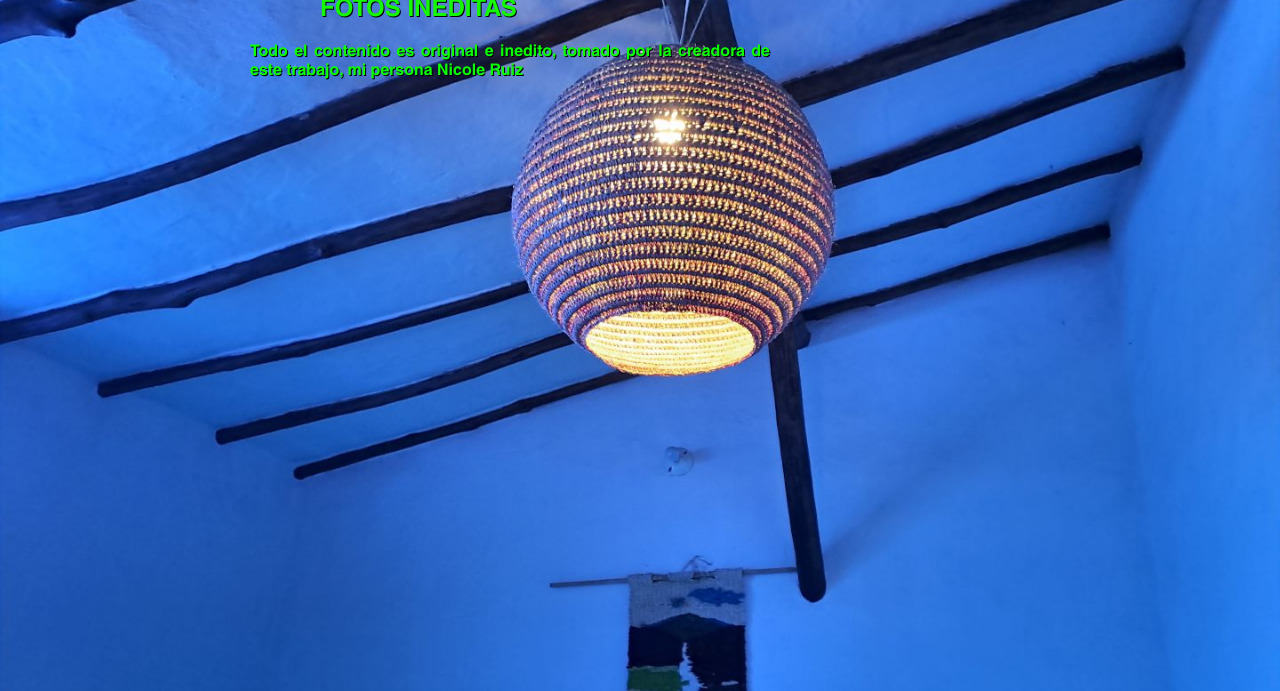
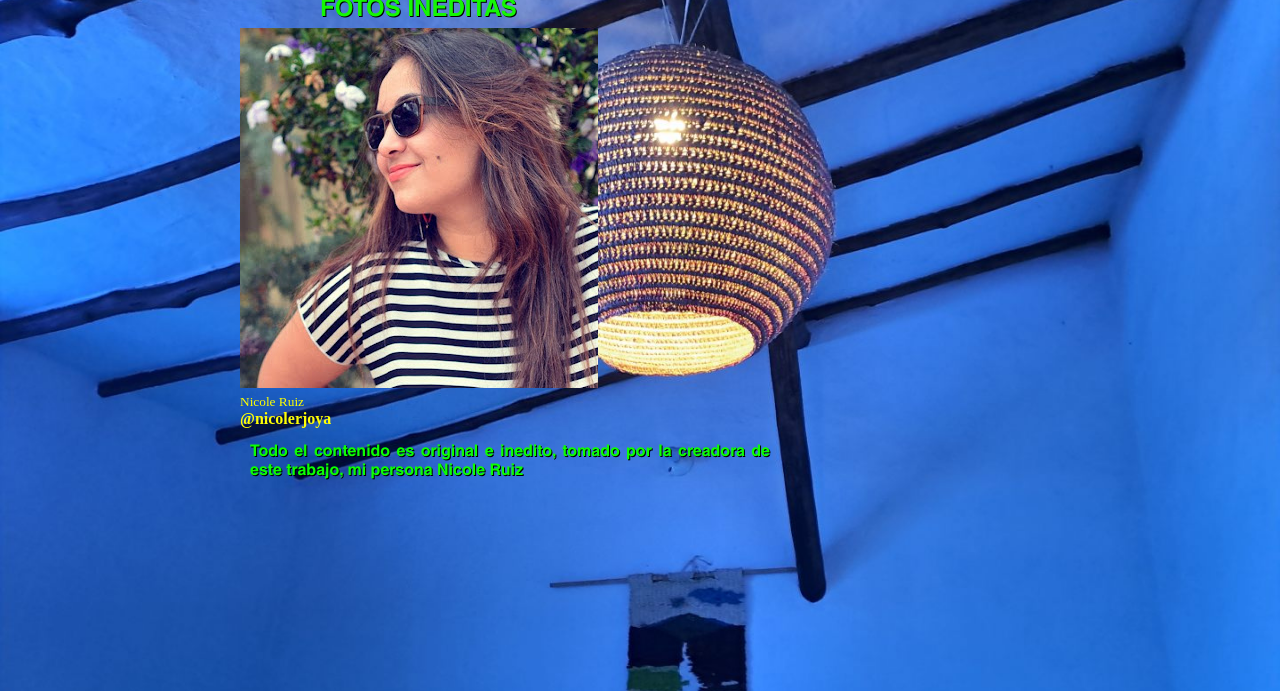
Before and after one commit to NicoleRJoya/hotel-suachia, a plain HTML site: page creditos.html in a window 1280 px wide. Shown: the part 109-800 px from the top of the page. Drawn offline with Linux system fonts and the light colour scheme; files whose address does not match are found by name.

Commit message:
cg feat: Página de créditos

```diff
--- a/creditos.html
+++ b/creditos.html
@@ -19,9 +19,15 @@
             <a class="botonMenu" href="creditos.html" target="_self">Creditos</a>
         </nav>
         <h2>FOTOS INEDITAS</h2>
+        <img src="./imagenes/nicole.jpg">
+        <br>
+        <small style="color: yellow;">Nicole Ruiz</small>
+        <br>
+        <a href="https://www.instagram.com/nicolerjoya/" style="font-weight: bolder" target="_blank">@nicolerjoya</a>
         <p class="uno"> <!-- categoria descriptiba de css-->
             Todo el contenido es original e inedito, tomado por la creadora de este trabajo, mi persona Nicole Ruiz
             <!-- texto descriptivo de la informacion-->
+    </div>
 </body>
 
 </html>
```
Also changed, not shown: imagenes/nicole.jpg (added).
